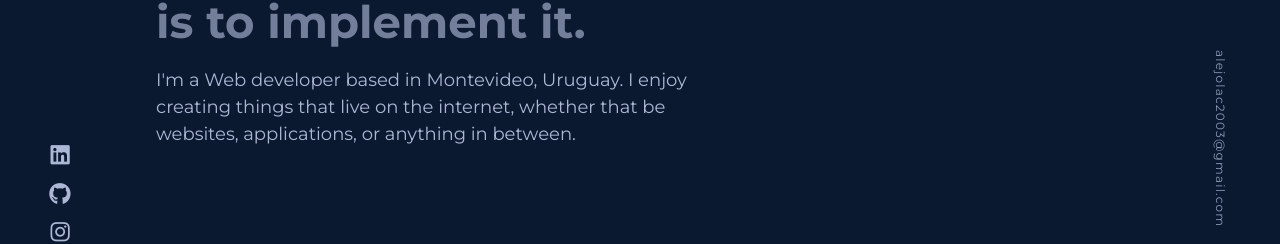
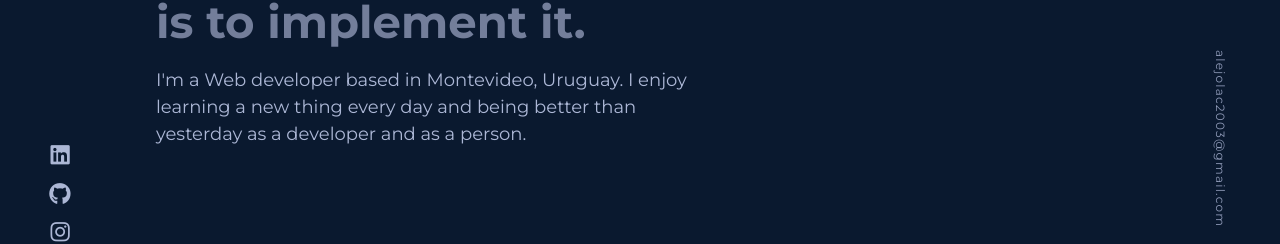
Before and after one commit to alejolac/Portfolio-AlejoLac, a React (Vite) app: page / in a window 1280 px wide. Shown: the part 423-667 px from the top of the page. Built offline with nearby package versions, Linux system fonts and the light colour scheme.

Commit message:
Portfolio AlejoLac V:0.5

```diff
--- a/src/components/AboutMe.jsx
+++ b/src/components/AboutMe.jsx
@@ -4,7 +4,7 @@ const AboutMe = () => {
             <p className='aboutMe-title textLeft '>Hi, my name is</p>
             <h1 className='aboutMe-name textLeft textStrong m0 font-bold'>Alejo Lacroix.</h1>
             <h1 className='aboutMe-sub textLeft textStrong m0'>The best way to predict the future <br /> is to implement it.</h1>
-            <p className='aboutMe-description textLeft'>I'm a Web developer based in Montevideo, Uruguay. I enjoy creating things that live on the internet, whether that be websites, applications, or anything in between. </p>
+            <p className='aboutMe-description textLeft'>I'm a Web developer based in Montevideo, Uruguay. I enjoy learning a new thing every day and being better than yesterday as a developer and as a person. </p>
         </div>
     )
 }
--- a/src/components/BurgerMenu.jsx
+++ b/src/components/BurgerMenu.jsx
@@ -16,7 +16,7 @@ const BurgerMenu = () => {
             <ul className="menu">
                 <li><a href="#aboutMeMain"><span className="navNumbers">01.</span> About</a></li>
                 <li><a href="#Projects"><span className="navNumbers">02.</span> Work</a></li>
-                <li><a href="#"><span className="navNumbers">03.</span> Skills</a></li>
+                <li><a href="#Projects"><span className="navNumbers">03.</span> Skills</a></li>
                 <li><a href="#"><span className="navNumbers">04.</span> Contact</a></li>
                 <li><a href="#"><span className="navResume">Resume</span></a></li>
             </ul>
```
